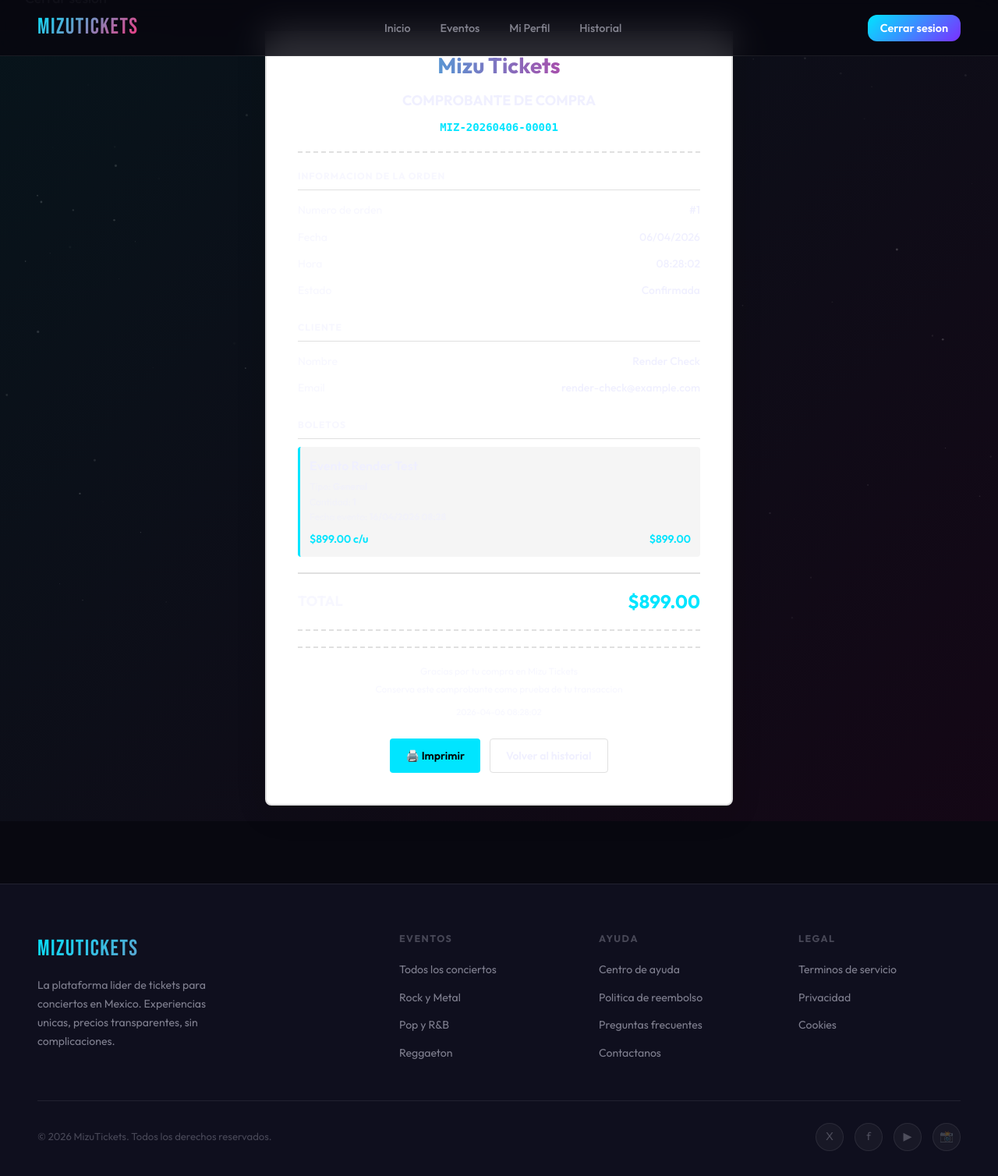
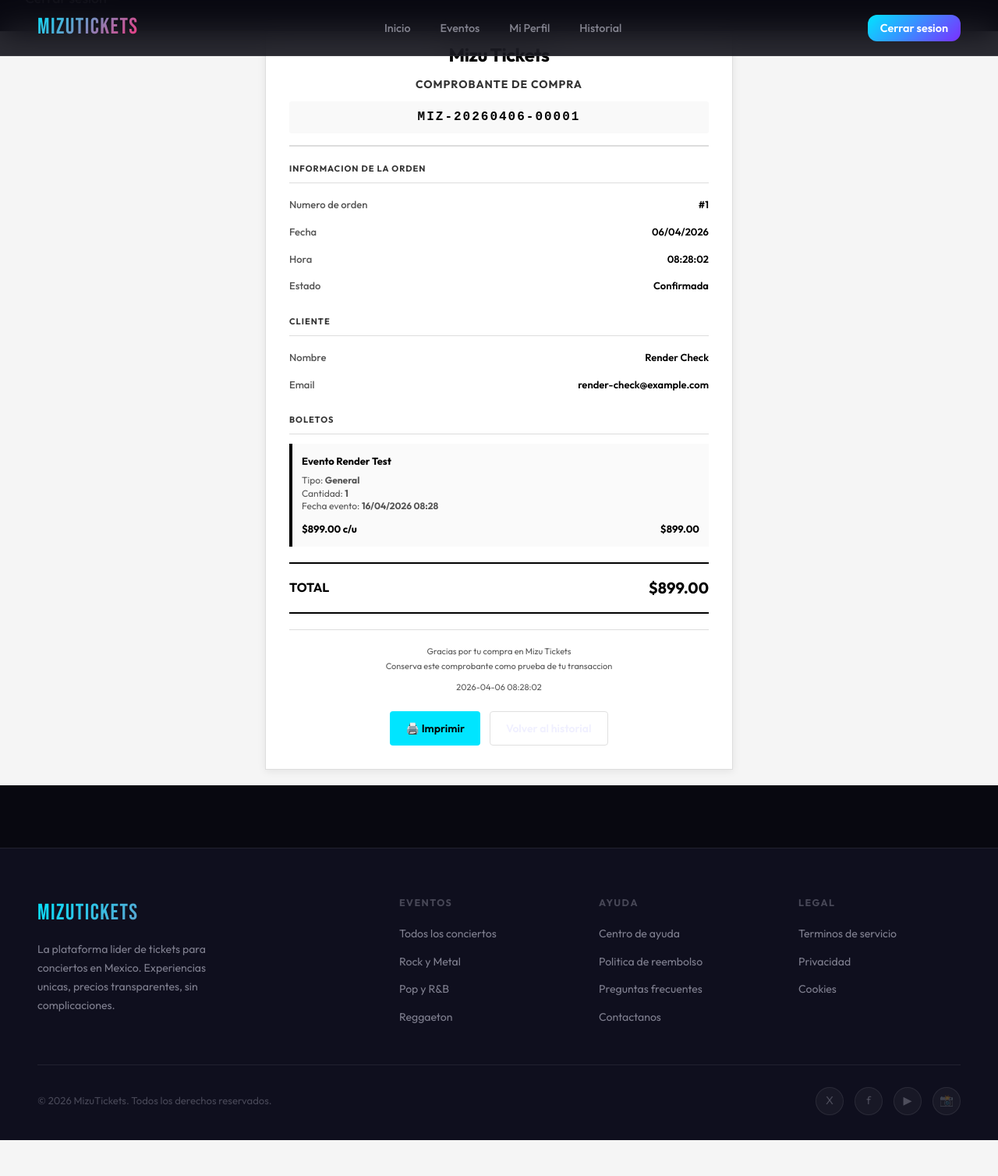
Before and after one commit to DaManu123/Mizu_Tickets, a Flask app: page /orders/1/receipt in a window 1280 px wide. Shown: the whole page at 78% size. After the commit the page ends 1462 px from the top, so only its background shows below. Run offline with Flask 3, Linux system fonts and the light colour scheme; a user stored in the database is signed in; data comes from the database, SQL or seed files in the repository.

Commit message:
fix: centrar receipt, colores negro puro, página única en PDF (web legible + print A4)

```diff
--- a/app/templates/orders/receipt.html
+++ b/app/templates/orders/receipt.html
@@ -19,9 +19,10 @@
       background: white !important;
       color: black !important;
       width: 100% !important;
-      height: auto !important;
+      height: 100vh !important;
       margin: 0 !important;
       padding: 0 !important;
+      overflow: hidden !important;
     }
     #bg-canvas,
     .navbar,
@@ -39,6 +40,8 @@
       margin: 0 !important;
       padding: 0 !important;
       min-height: auto !important;
+      max-height: 100vh !important;
+      overflow: hidden !important;
       page-break-after: avoid;
     }
     .container {
@@ -51,6 +54,8 @@
       margin: 0 !important;
       padding: 0 !important;
       min-height: auto !important;
+      max-height: 100vh !important;
+      overflow: hidden !important;
     }
     .receipt-container {
       background: white !important;
@@ -62,6 +67,8 @@
       page-break-after: avoid;
       page-break-inside: avoid;
       max-width: 100%;
+      max-height: 277mm !important;
+      overflow: hidden !important;
       border-radius: 0 !important;
       font-size: 11pt;
     }
@@ -73,6 +80,7 @@
     .receipt-body {
       margin-bottom: 12pt !important;
       page-break-inside: avoid;
+      overflow: hidden !important;
     }
     .receipt-section {
       margin-bottom: 10pt !important;
@@ -99,6 +107,8 @@
       font-family: 'Courier New', monospace !important;
       margin-top: 6pt !important;
       letter-spacing: 1pt !important;
+      background: white !important;
+      padding: 4pt !important;
     }
     .receipt-section-title {
       font-size: 10pt !important;
@@ -192,52 +202,59 @@
   .receipt-page {
     display: flex;
     justify-content: center;
-    align-items: center;
+    align-items: flex-start;
     min-height: 100vh;
-    background: linear-gradient(135deg, rgba(0, 255, 230, 0.05) 0%, rgba(255, 0, 128, 0.05) 100%);
+    background: #f5f5f5;
+    padding: 20px;
   }
 
   .receipt-container {
     background: white;
-    border: 2px solid var(--border-color, #e0e0e0);
-    border-radius: 8px;
-    padding: 40px;
+    border: 1px solid #ddd;
+    border-radius: 0;
+    padding: 30px;
     max-width: 600px;
     width: 100%;
-    margin: 20px;
-    box-shadow: 0 10px 40px rgba(0, 0, 0, 0.1);
+    margin: 0 auto;
+    box-shadow: 0 2px 10px rgba(0, 0, 0, 0.08);
+    overflow: hidden;
+    max-height: 297mm;
   }
 
   .receipt-header {
     text-align: center;
-    border-bottom: 2px dashed var(--border-color, #e0e0e0);
-    padding-bottom: 20px;
+    border-bottom: 2px solid #ddd;
+    padding-bottom: 15px;
     margin-bottom: 20px;
   }
 
   .receipt-logo {
-    font-size: 28px;
+    font-size: 24px;
     font-weight: 700;
-    background: linear-gradient(90deg, var(--cyan, #00ffff), var(--magenta, #ff0080));
-    -webkit-background-clip: text;
-    -webkit-text-fill-color: transparent;
-    background-clip: text;
+    color: #000;
     margin-bottom: 8px;
+    letter-spacing: -0.5px;
   }
 
   .receipt-title {
-    font-size: 18px;
+    font-size: 14px;
     font-weight: 700;
-    color: var(--text, #1a1a1a);
+    color: #333;
     margin: 0;
+    text-transform: uppercase;
+    letter-spacing: 1px;
   }
 
   .receipt-code {
-    font-size: 14px;
-    font-weight: 600;
-    color: var(--cyan, #00ffff);
-    font-family: monospace;
-    margin-top: 8px;
+    font-size: 16px;
+    font-weight: 700;
+    color: #000;
+    font-family: 'Courier New', monospace;
+    margin-top: 10px;
+    letter-spacing: 2px;
+    background: #f9f9f9;
+    padding: 8px 12px;
+    border-radius: 3px;
   }
 
   .receipt-body {
@@ -249,93 +266,100 @@
   }
 
   .receipt-section-title {
-    font-size: 12px;
+    font-size: 11px;
     font-weight: 700;
     text-transform: uppercase;
-    color: var(--text-muted, #666);
+    color: #333;
     letter-spacing: 1px;
-    margin-bottom: 8px;
+    margin-bottom: 10px;
     padding-bottom: 8px;
-    border-bottom: 1px solid var(--border-color, #e0e0e0);
+    border-bottom: 1px solid #ddd;
   }
 
   .receipt-line {
     display: flex;
     justify-content: space-between;
     align-items: center;
-    padding: 6px 0;
-    font-size: 14px;
-    color: var(--text, #1a1a1a);
+    padding: 7px 0;
+    font-size: 13px;
+    color: #000;
   }
 
   .receipt-line-label {
-    color: var(--text-muted, #666);
+    color: #555;
+    font-weight: 500;
   }
 
   .receipt-line-value {
-    font-weight: 500;
+    font-weight: 600;
+    color: #000;
   }
 
   .receipt-item {
-    background: var(--bg-secondary, #f5f5f5);
-    border-left: 3px solid var(--cyan, #00ffff);
+    background: #fafafa;
+    border-left: 4px solid #000;
     padding: 12px;
-    margin: 10px 0;
-    border-radius: 4px;
+    margin: 12px 0;
+    border-radius: 0;
   }
 
   .receipt-item-title {
-    font-weight: 600;
-    color: var(--text, #1a1a1a);
-    margin-bottom: 4px;
+    font-weight: 700;
+    color: #000;
+    margin-bottom: 6px;
+    font-size: 13px;
   }
 
   .receipt-item-meta {
     font-size: 12px;
-    color: var(--text-muted, #666);
-    margin-bottom: 8px;
+    color: #555;
+    margin-bottom: 10px;
+    line-height: 1.4;
   }
 
   .receipt-item-price {
     display: flex;
     justify-content: space-between;
-    font-size: 14px;
-    font-weight: 600;
-    color: var(--cyan, #00ffff);
+    font-size: 13px;
+    font-weight: 700;
+    color: #000;
   }
 
   .receipt-total {
-    border-top: 2px solid var(--border-color, #e0e0e0);
-    border-bottom: 2px dashed var(--border-color, #e0e0e0);
-    padding: 16px 0;
+    border-top: 2px solid #000;
+    border-bottom: 2px solid #000;
+    padding: 15px 0;
     display: flex;
     justify-content: space-between;
     align-items: center;
-    font-size: 18px;
+    font-size: 16px;
     font-weight: 700;
     margin: 20px 0;
-    color: var(--text, #1a1a1a);
+    color: #000;
   }
 
   .receipt-total-label {
-    color: var(--text-muted, #666);
+    color: #000;
+    font-weight: 700;
   }
 
   .receipt-total-value {
-    color: var(--cyan, #00ffff);
-    font-size: 24px;
+    color: #000;
+    font-size: 20px;
+    font-weight: 700;
   }
 
   .receipt-footer {
     text-align: center;
-    border-top: 2px dashed var(--border-color, #e0e0e0);
-    padding-top: 16px;
-    font-size: 12px;
-    color: var(--text-muted, #666);
+    border-top: 1px solid #ddd;
+    padding-top: 15px;
+    font-size: 11px;
+    color: #555;
   }
 
   .receipt-footer-text {
-    margin: 4px 0;
+    margin: 5px 0;
+    line-height: 1.3;
   }
 
   .receipt-actions {
```
